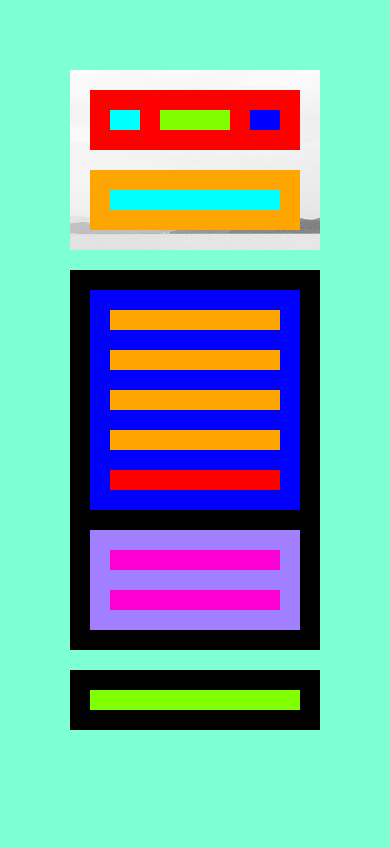
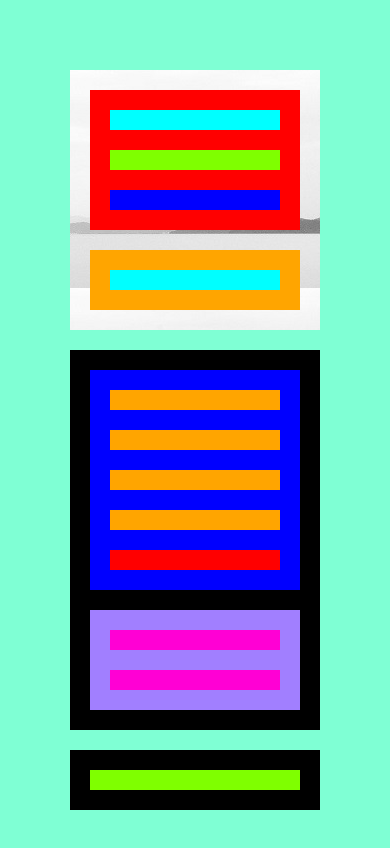
Before and after one commit to llopezgillue/Sprint1, a plain HTML site: page NIVEL1/index.html in a window 390 px wide. Drawn offline with Linux system fonts and the light colour scheme; files whose address does not match are found by name.

Commit message:
arreglando error de css en el .top

```diff
--- a/NIVEL1/style.css
+++ b/NIVEL1/style.css
@@ -192,6 +192,10 @@ h1 {
         justify-content: center;
         flex-direction: column;
     }
+    .top{
+        flex-direction: column;
+        align-items: stretch;
+    }
 
 
 
```
